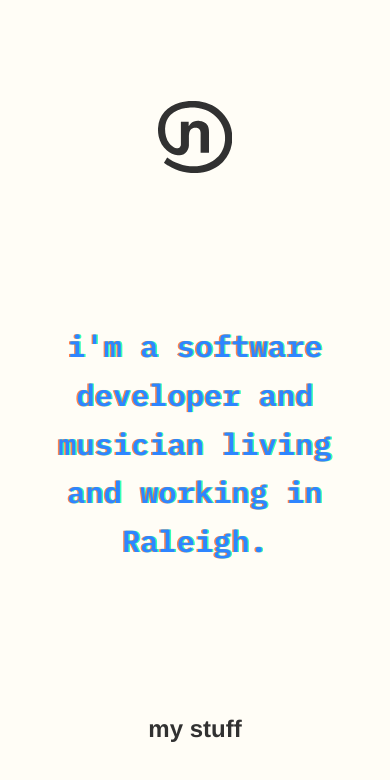
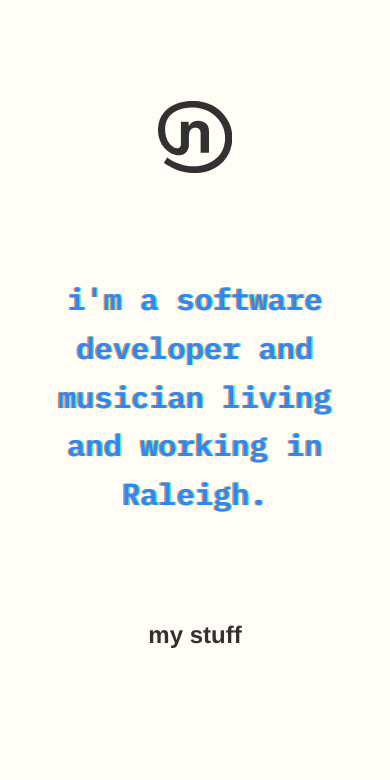
Before and after one commit to nckbrrs/nckbrrs-dot-com-v1, a React (Create React App) app: page / in a window 390 px wide. Shown: the top 780 px of the page. Built offline with nearby package versions, Linux system fonts and the light colour scheme.

Commit message:
fixing mobile height

```diff
--- a/src/views/Home/_home.scss
+++ b/src/views/Home/_home.scss
@@ -65,6 +65,7 @@
     &.xsmall {
         padding-left: 36px;
         padding-right: 36px;
+        max-height: 750px;
 
         #main-text {
             width: 100%;
```
